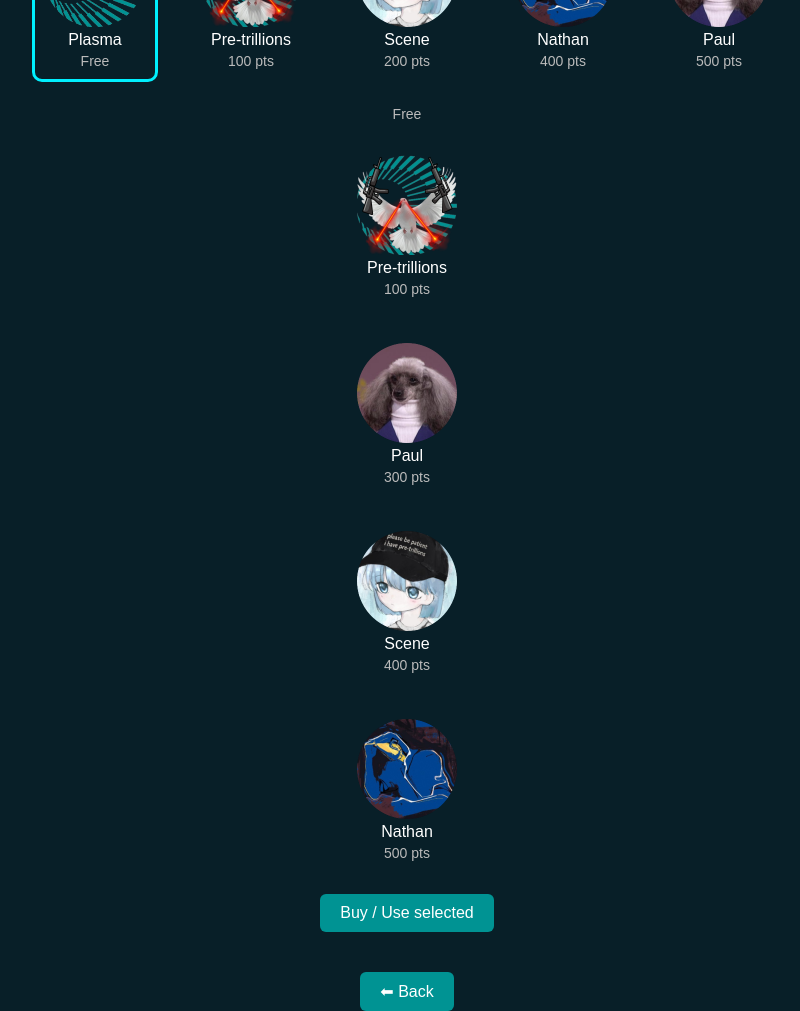
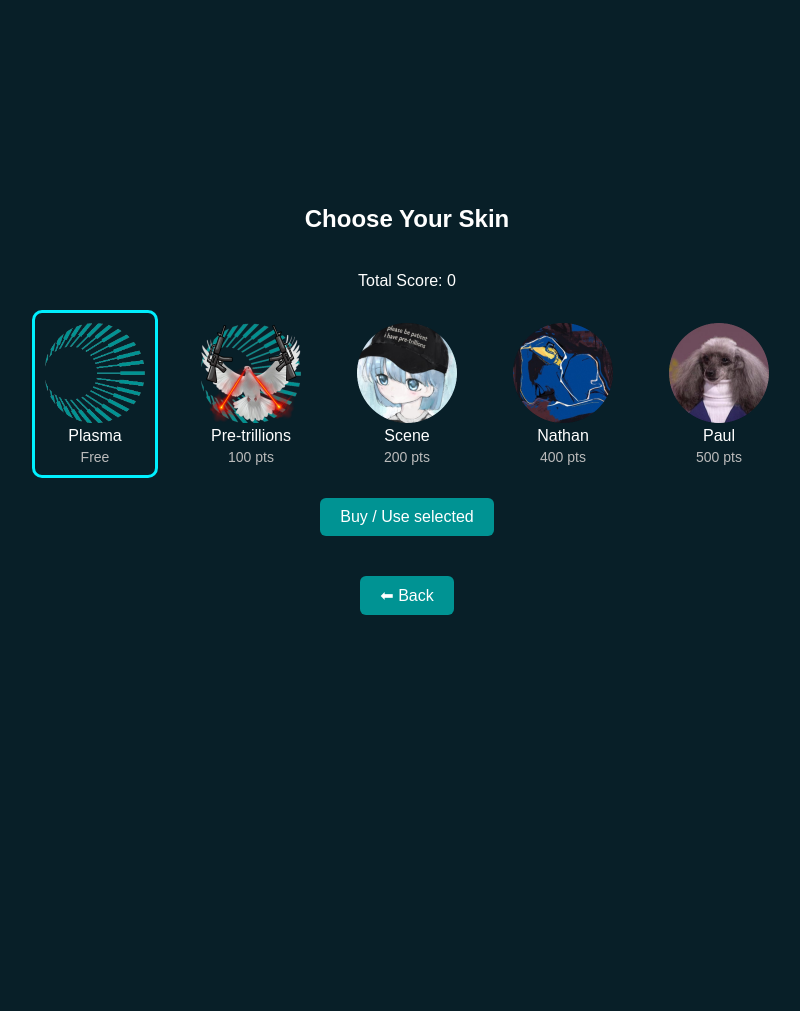
Before and after one commit to CrpBase/plasmagame, a plain HTML site: page shop.html in a window 1280 px wide. Shown: the whole page, without its empty margins (233-1033 px from the left). After the commit the page ends 800 px from the top, so only its background shows below. Drawn offline with Linux system fonts and the light colour scheme.

Commit message:
Update shop.html

```diff
--- a/shop.html
+++ b/shop.html
@@ -86,31 +86,6 @@
       <div>Paul</div>
       <div class="price">500 pts</div>
     </div>
-
-  </div>
-      <div class="price">Free</div>
-    </div>
-    <div class="skin" data-id="skin_pretrillions.png" data-price="100">
-      <img src="skin_pretrillions.png" />
-      <div>Pre-trillions</div>
-      <div class="price">100 pts</div>
-    </div>
-
-    <div class="skin" data-id="skin_poodle.png" data-price="500">
-      <img src="skin_poodle.png" />
-      <div>Paul</div>
-      <div class="price">300 pts</div>
-    </div>
-    <div class="skin" data-id="skin_bluepose.png" data-price="200">
-      <img src="skin_bluepose.png" />
-      <div>Scene</div>
-      <div class="price">400 pts</div>
-    </div>
-    <div class="skin" data-id="skin_dream.png" data-price="300">
-      <img src="skin_dream.png" />
-      <div>Nathan</div>
-      <div class="price">500 pts</div>
-    </div>
   </div>
 
   <button id="buy">Buy / Use selected</button>
```
